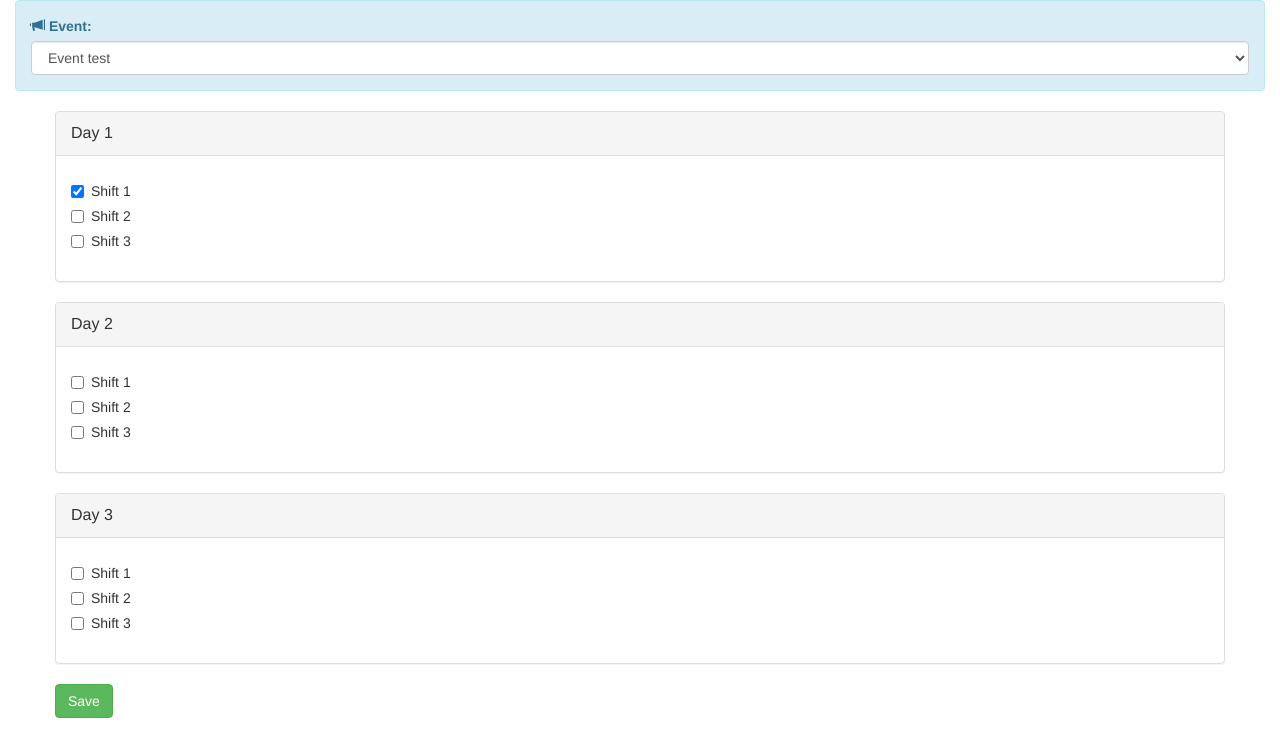
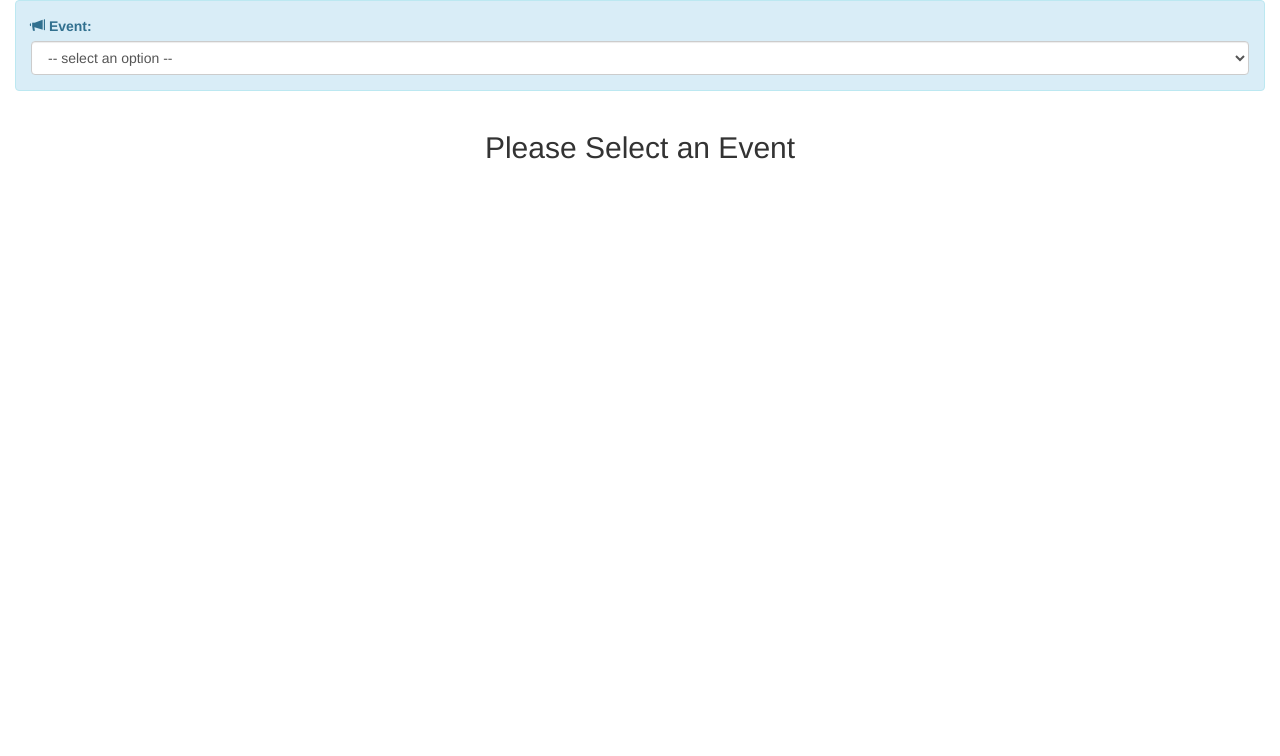
Before and after one commit to alexsb-software/Availability-App, an Angular app: page /aval in a window 1280 px wide. Shown: the top 756 px of the page. Built offline with nearby package versions, Linux system fonts and the light colour scheme.

Commit message:
EventData Service - Event list fetch - event select by id - event select updates view

```diff
--- a/src/app/app.component.ts
+++ b/src/app/app.component.ts
@@ -1,10 +1,13 @@
 import { Component } from '@angular/core';
+import { EventDataService } from './events/eventdata.service';
 
 @Component({
   selector: 'app-root',
   templateUrl: './app.component.html',
-  styleUrls: ['./app.component.css']
+  styleUrls: ['./app.component.css'],
+  providers: [EventDataService]
 })
+
 export class AppComponent {
   title = 'app works!';
 }
--- a/src/app/events/event.ts
+++ b/src/app/events/event.ts
@@ -5,7 +5,8 @@
 */
 
 export interface EventUser{
-    eventName: string;
+    id: number;
+    title: string;
     numOfDays: number;
     numOfShifts: number;
     avalHash: Array<Array<Boolean>>;
--- /dev/null
+++ b/src/app/events/eventdata.service.ts
@@ -0,0 +1,27 @@
+import { Injectable } from '@angular/core';
+import { EventUser } from './event';
+
+@Injectable()
+export class EventDataService{
+
+    getEventsList(): EventUser[]{
+        return [{
+            id: 1,
+            title: 'firstEvent',
+            numOfDays: 5,
+            numOfShifts: 3,
+            avalHash: [ [true, false, false],
+                [false, false, false],
+                [false, false, false] ]
+        },{
+            id: 2,
+            title: 'secondEvent',
+            numOfDays: 5,
+            numOfShifts: 3,
+            avalHash: [ [false, false, false],
+                [false, false, false],
+                [false, false, true] ]
+        }];
+    }
+
+}
--- a/src/app/user_reg/useraval.component.html
+++ b/src/app/user_reg/useraval.component.html
@@ -5,12 +5,17 @@
             <label for="event">
                 <span class="glyphicon glyphicon-bullhorn"></span> Event:
             </label>
-            <select class="form-control" id="event">
-                <option selected='true'>Event test</option>
+            <select class="form-control" id="eventId" (change)='onEventSelected($event.target.value)'>
+                <option value='0' selected > -- select an option -- </option>
+                <option *ngFor='let event of eventsList' value="{{event.id}}">{{event.title}}</option>
             </select>
         </div>
 
         <div class="container">
+            <div class="row">
+                    <h2 class="text-center"> {{eventData ? eventData.title : 'Please Select an Event'}} </h2>
+            </div>
+            <div class="container" *ngIf='eventData'>
             <div class="row">
                 <div class="panel panel-default" *ngFor='let day of eventData.avalHash; let i = index'>
                     <div class="panel-heading">
@@ -29,8 +34,9 @@
             <div class="row">
                 <div class="btn-group" role="group" aria-label="...">
                     <button type="button" class="btn btn-success"
-                    (click)='onSaveClicked()'>Save</button>
+                    (click)='onSaveClicked()'>Submit</button>
                 </div>
+            </div>
             </div>
         </div>
 
--- a/src/app/user_reg/useraval.component.ts
+++ b/src/app/user_reg/useraval.component.ts
@@ -1,20 +1,23 @@
-import { Component } from '@angular/core';
+import { Component, OnInit } from '@angular/core';
 import { EventUser } from '../events/event';
+import { EventDataService } from '../events/eventdata.service';
 
 @Component({
     templateUrl: './useraval.component.html',
     styleUrls: ['./useraval.component.css']
 })
 
-export class UserAvalComponent{
-    eventData: EventUser = {
-        eventName: 'Test Event',
-        numOfDays: 3,
-        numOfShifts: 3,
-        avalHash: [ [true, false, false],
-            [false, false, false],
-            [false, false, false] ]
-    };
+export class UserAvalComponent implements OnInit{
+
+    constructor(private _eventdata: EventDataService){}
+
+    eventData: EventUser;
+    eventsList: EventUser[];
+    choosedEventId: number = 0;
+
+    ngOnInit(): void {
+        this.eventsList = this._eventdata.getEventsList();
+    }
 
     onSaveClicked(): void {
         console.log(this.eventData);
@@ -23,4 +26,20 @@ export class UserAvalComponent{
     onChanged(i: number, j: number): void {
         this.eventData.avalHash[i][j] = !this.eventData.avalHash[i][j];
     }
+
+    onEventSelected(id: number): void {
+        console.log(id);
+        if (id == 0)    this.eventData = null;
+        this.eventData = this.eventsList[this.getEventIndex(id)];
+        console.log(this.getEventIndex(id));
+    }
+
+    getEventIndex(id: number): number {
+        let eventIndex = -1;
+        this.eventsList.forEach((event: EventUser, index: number) => {
+            if(event.id == id) eventIndex = index;
+        })
+        return eventIndex;
+    }
+
 }
```
